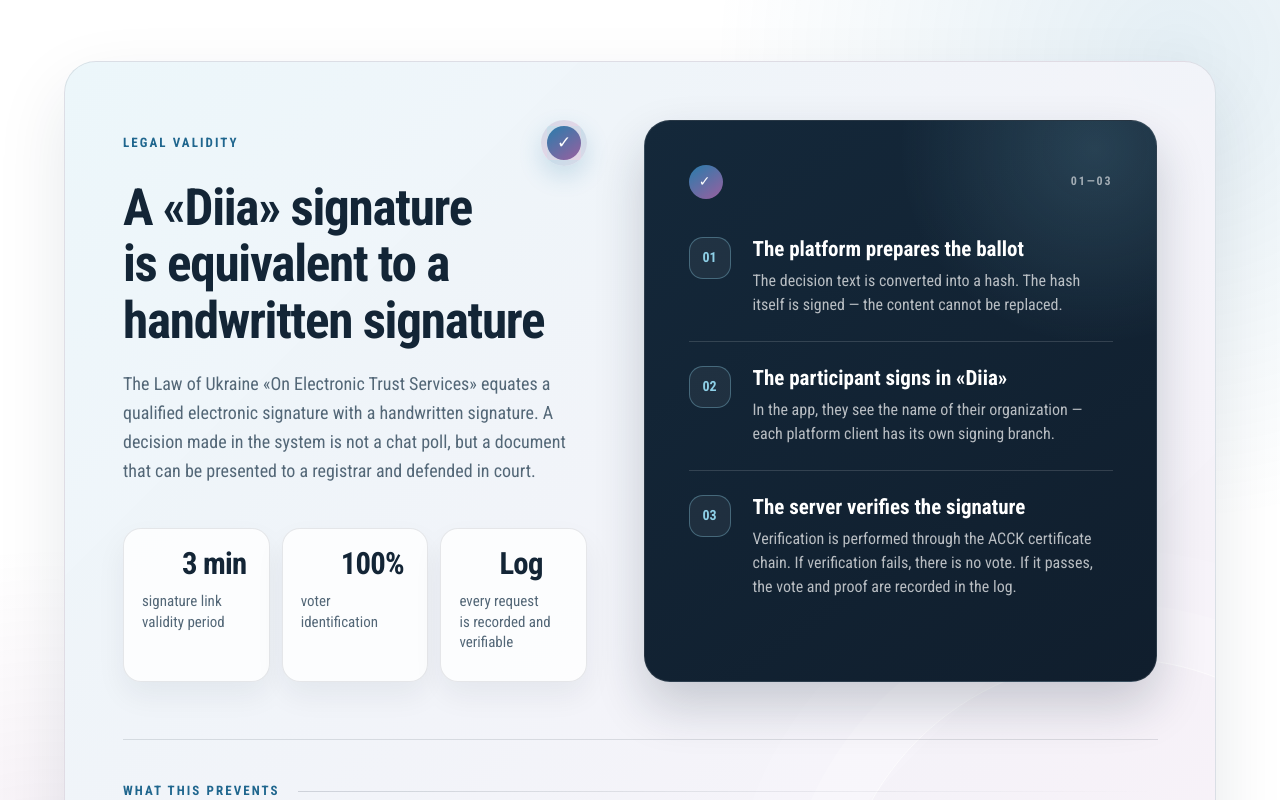
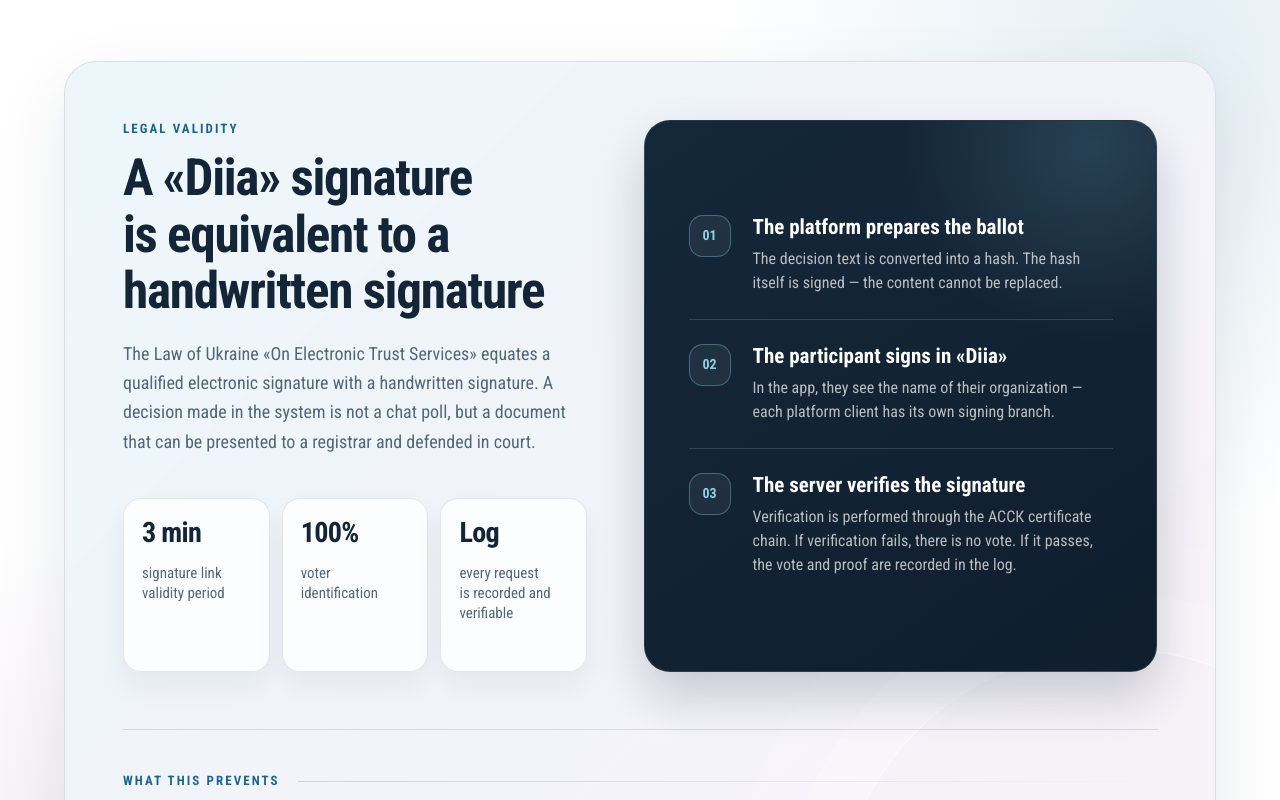
Before and after one commit to kostin-cn/sandbox, a Vue app: page /en in a window 1280 px wide. Shown: the part 3220-4020 px from the top of the page. Built offline with nearby package versions, Linux system fonts and the light colour scheme.

Commit message:
Polish Diia signature metrics and process UI

```diff
--- a/src/assets/style.scss
+++ b/src/assets/style.scss
@@ -1841,24 +1841,10 @@ ul {
   min-width: 0;
 }
 
-.oo-dija-heading-row {
-  display: flex;
-  align-items: center;
-  justify-content: space-between;
-  gap: 18px;
-  margin-bottom: 14px;
-
-  .oo-kicker {
-    margin: 0;
-  }
-}
-
 .oo-dija .oo-kicker {
   color: #1f668e;
 }
 
-.oo-dija-seal,
-.oo-dija-process-mark,
 .oo-dija-benefit-check {
   display: inline-flex;
   flex: 0 0 auto;
@@ -1870,14 +1856,6 @@ ul {
   font-family: $font-bold;
 }
 
-.oo-dija-seal {
-  width: 46px;
-  height: 46px;
-  border: 6px solid rgba(255, 255, 255, 0.74);
-  box-shadow: 0 10px 24px rgba(40, 125, 172, 0.2);
-  font-size: 17px;
-}
-
 .oo-dija .oo-section-title {
   max-width: 680px;
   margin-bottom: 20px;
@@ -1894,15 +1872,19 @@ ul {
 .oo-dija-metrics {
   display: grid;
   grid-template-columns: repeat(3, minmax(0, 1fr));
+  grid-auto-rows: 1fr;
   gap: 12px;
   margin: clamp(28px, 4vw, 42px) 0 0;
 }
 
 .oo-dija-metric {
-  display: flex;
-  flex-direction: column;
+  display: grid;
+  grid-template-rows: 32px auto;
+  row-gap: 12px;
+  height: 100%;
   min-width: 0;
-  min-height: 154px;
+  min-height: 174px;
+  align-content: start;
   padding: 20px 18px;
   border: 1px solid rgba(19, 37, 54, 0.1);
   border-radius: 18px;
@@ -1911,13 +1893,17 @@ ul {
   transition: transform 0.22s ease, box-shadow 0.22s ease, border-color 0.22s ease;
 
   .oo-dija-metric-value {
+    display: flex;
+    min-height: 32px;
+    align-items: baseline;
     order: -1;
-    margin-bottom: 12px;
+    margin: 0;
     color: var(--oo-ink);
     font-family: $font-bold;
-    font-size: clamp(24px, 2.4vw, 32px);
+    font-size: clamp(24px, 2.2vw, 30px);
     letter-spacing: -0.025em;
     line-height: 1;
+    white-space: nowrap;
   }
 
   .oo-dija-metric-label {
@@ -1931,7 +1917,9 @@ ul {
 }
 
 .oo-dija-process {
+  display: flex;
   align-self: stretch;
+  align-items: center;
   padding: clamp(26px, 3.4vw, 44px);
   border: 1px solid rgba(255, 255, 255, 0.1);
   border-radius: 26px;
@@ -1942,25 +1930,8 @@ ul {
   box-shadow: 0 24px 50px rgba(19, 37, 54, 0.2);
 }
 
-.oo-dija-process-head {
-  display: flex;
-  align-items: center;
-  justify-content: space-between;
-  gap: 16px;
-  margin-bottom: 14px;
-  color: rgba(255, 255, 255, 0.58);
-  font-family: $font-bold;
-  font-size: 12px;
-  letter-spacing: 0.16em;
-}
-
-.oo-dija-process-mark {
-  width: 34px;
-  height: 34px;
-  font-size: 14px;
-}
-
 .oo-dija-steps {
+  width: 100%;
   margin: 0;
   padding: 0;
   list-style: none;
@@ -1972,6 +1943,10 @@ ul {
     gap: 16px;
     padding: 24px 0;
     border-bottom: 1px solid rgba(255, 255, 255, 0.14);
+
+    &:first-child {
+      padding-top: 0;
+    }
 
     &:last-child {
       padding-bottom: 0;
@@ -2765,7 +2740,7 @@ ul {
   }
 
   .oo-dija-metric {
-    min-height: 0;
+    min-height: 144px;
   }
 
   .oo-dija-process {
--- a/src/views/Index.vue
+++ b/src/views/Index.vue
@@ -133,10 +133,7 @@
       <div class="wrapper">
         <div class="oo-dija-shell">
           <div class="oo-dija-copy animate-block from-left">
-            <div class="oo-dija-heading-row">
-              <p class="oo-kicker">{{ sectionDija.meta.category }}</p>
-              <span class="oo-dija-seal" aria-hidden="true">✓</span>
-            </div>
+            <p class="oo-kicker">{{ sectionDija.meta.category }}</p>
             <h2 id="dija-title" class="oo-section-title">{{ sectionDija.meta.title }}</h2>
             <p class="oo-dija-description">{{ sectionDija.meta.description }}</p>
 
@@ -149,11 +146,6 @@
           </div>
 
           <div class="oo-dija-process animate-block from-right delay-1">
-            <div class="oo-dija-process-head" aria-hidden="true">
-              <span class="oo-dija-process-mark">✓</span>
-              <span>01—03</span>
-            </div>
-
             <ol class="oo-dija-steps">
               <li v-for="(item, index) in sectionDija.steps" :key="item.title">
                 <span class="oo-dija-step-number" aria-hidden="true">0{{ index + 1 }}</span>
```
